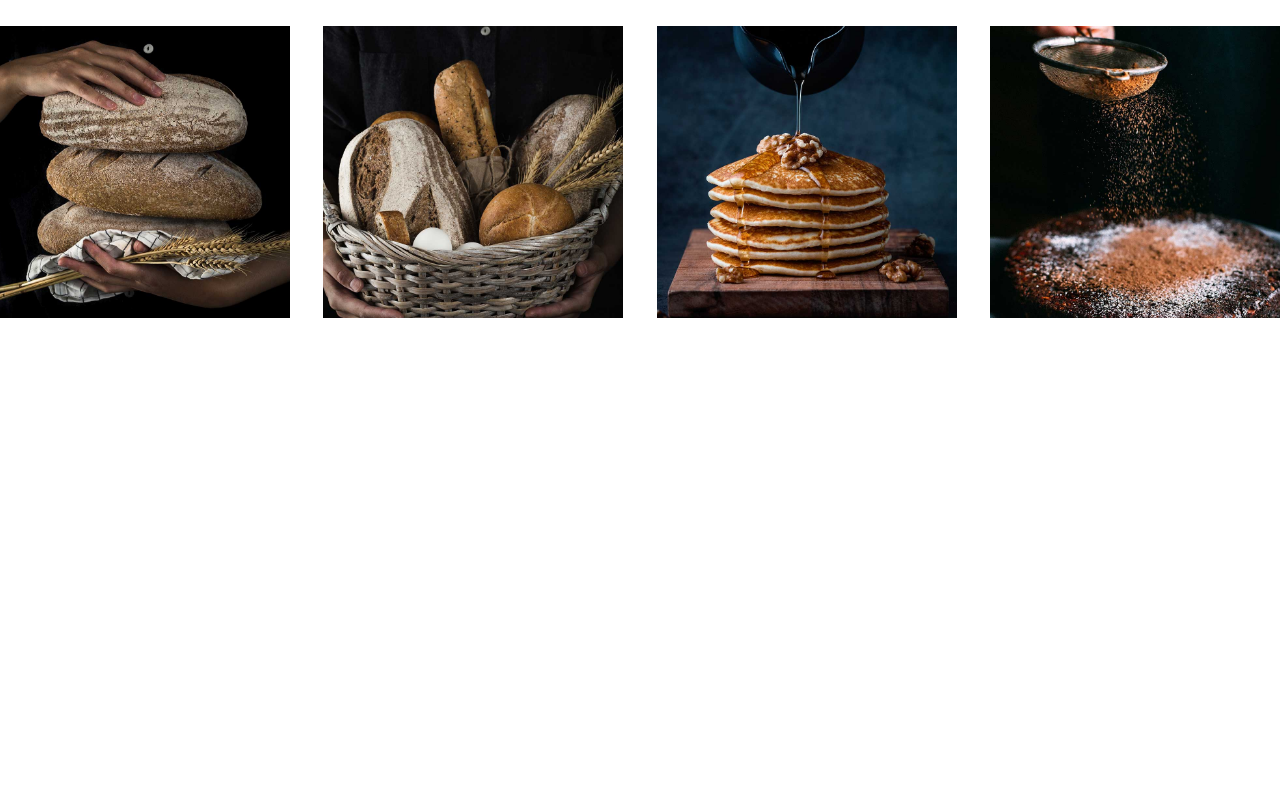
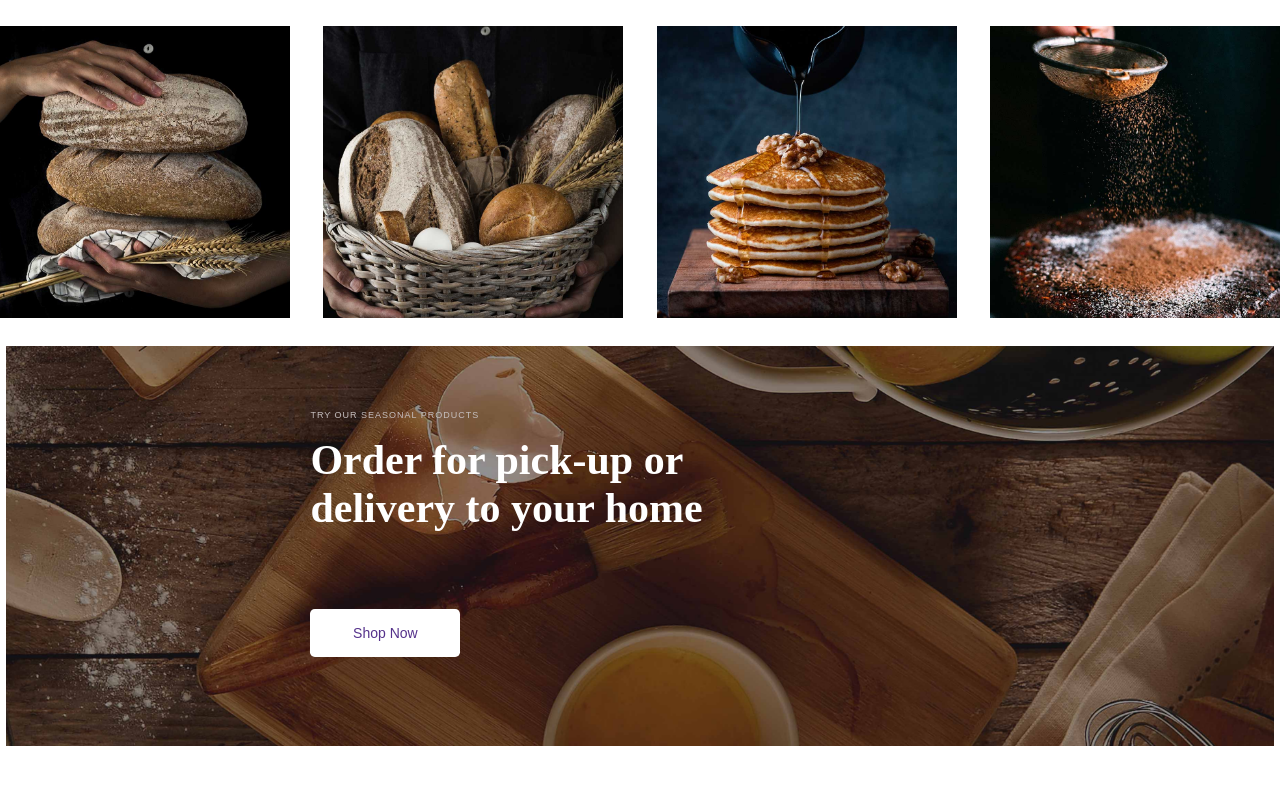
Before and after one commit to antonrugg/proj-html-vuejs, a Vue app: page / in a window 1280 px wide. Shown: the part 6138-6923 px from the top of the page. Before the commit the page ends 6484 px from the top, so only its background shows below. Built offline with nearby package versions, Linux system fonts and the light colour scheme.

Commit message:
try seasonal section added

```diff
--- a/src/components/TrySeasonalSection.vue
+++ b/src/components/TrySeasonalSection.vue
@@ -1,15 +1,78 @@
 <template>
   <section>
+    <div class="text-container">
+      <p class="over-title">try our seasonal products</p>
+      <p class="title">Order for pick-up or delivery to your home</p>
 
+      <button class="btn btn-header">Shop Now</button>
+    </div>
   </section>
 </template>
 
 <script>
 export default {
-    name: 'TrySeasonalSection'
-}
+  name: "TrySeasonalSection",
+};
 </script>
 
 <style lang="scss" scoped>
+@import "@/styles/generals.scss";
 
+section {
+  background-image: url("@/assets/images/call-to-action-bg.jpg");
+  background-position: top;
+  background-repeat: no-repeat;
+  background-size: 100vw;
+  background-size: 100vh;
+  background-size: cover;
+  width: 99vw;
+  height: 50vh;
+  padding: 2rem 0rem 2rem 2rem;
+
+  .text-container {
+    display: flex;
+    flex-direction: column;
+    width: 60%;
+    padding: 2rem 0rem 10rem 17rem;
+
+    .over-title {
+      color: #c5bebe;
+      font-size: 9px;
+      font-weight: 500;
+      text-transform: uppercase;
+      letter-spacing: 1px;
+    }
+
+    .title {
+      font-size: 42px;
+      font-weight: 700;
+      font-family: serif;
+      color: white;
+      padding: 1rem 0rem 4rem 0rem;
+    }
+
+    .btn {
+      background-color: white;
+      padding: 1rem 1.4rem;
+      border: none;
+      border-radius: 0.3rem;
+      color: #55328b;
+      font-size: 14px;
+      font-weight: 500;
+      margin-top: 0.8rem;
+      cursor: pointer;
+      width: 150px;
+    }
+
+    .btn-header {
+      transition: 0.3s ease;
+
+      &:hover {
+        background-color: $title-text-color;
+        color: white;
+        transition: 0.3s ease;
+      }
+    }
+  }
+}
 </style>
```
Also changed, not shown: src/assets/images/call-to-action-bg.jpg (added).
